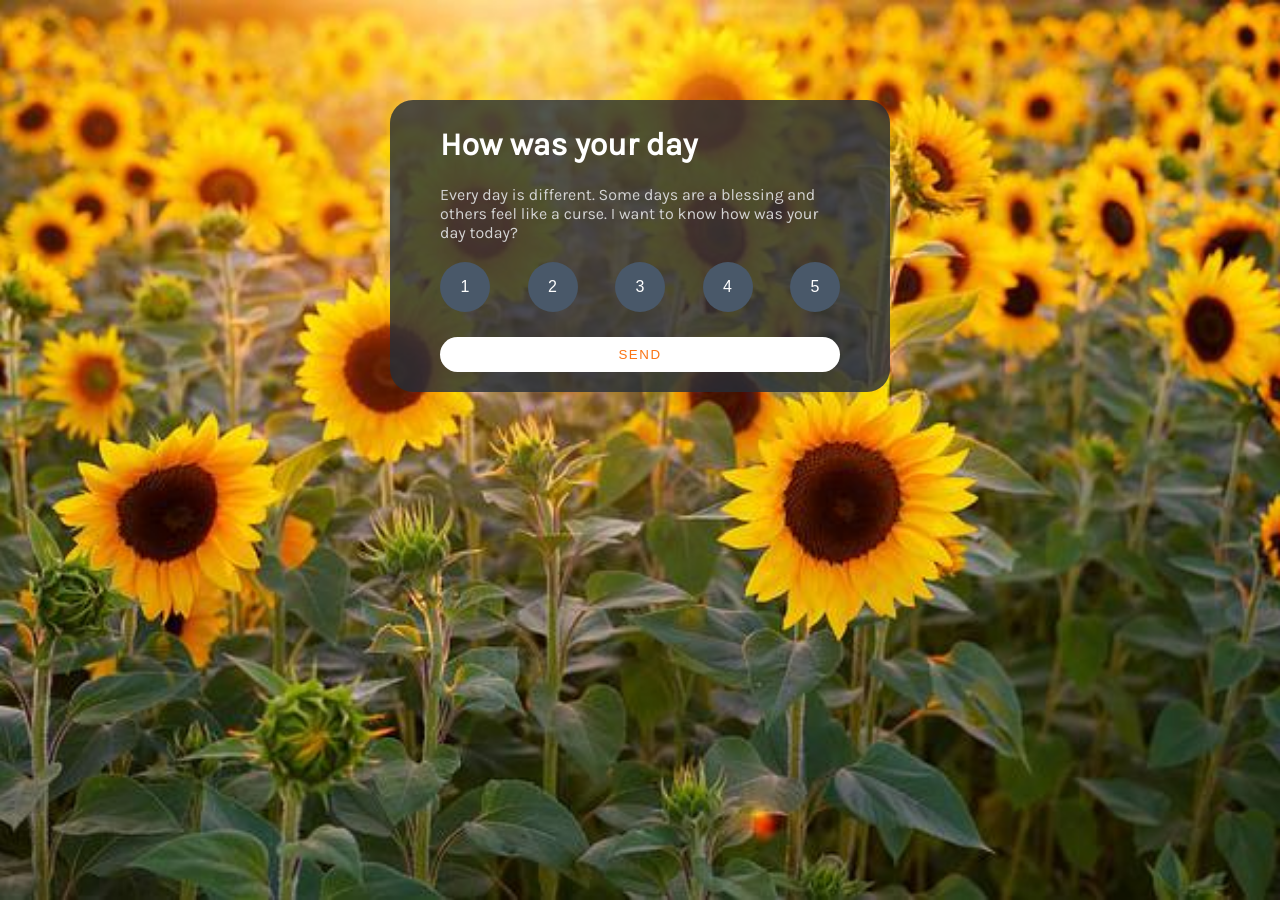
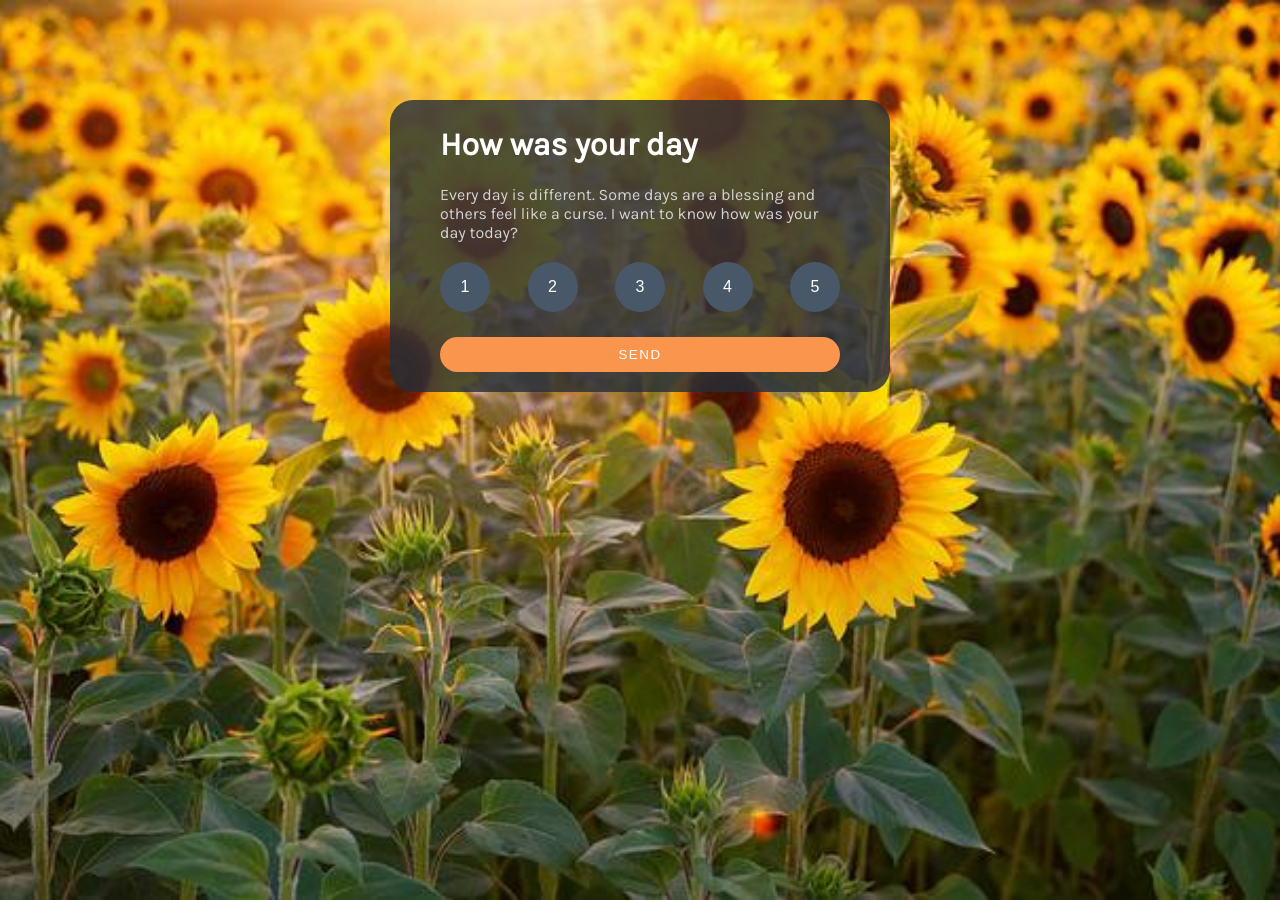
Before and after one commit to jcsmileyjr/howsyourday, a React (Create React App) app: page / in a window 1280 px wide. In both pictures the pointer is over the button "SEND". Built offline with nearby package versions, Linux system fonts and the light colour scheme.

Commit message:
Based on feedback, apply variation of orange to main button hover

```diff
--- a/src/App.css
+++ b/src/App.css
@@ -1,5 +1,6 @@
 :root {
   --Primary-Orange: hsl(25, 97%, 53%);
+  --Neutral-Orange: hsl(25, 94%, 64%);
   --Neutral-White: hsl(0, 0%, 100%);
   --Neutral-LightGrey: hsl(217, 12%, 63%);
   --Neutral-MediumGrey: hsl(216, 12%, 54%);
@@ -43,8 +44,7 @@ p {
 }
 
 .main__button--style:hover {
-  background-color: var(--Neutral-White);
-  color: var(--Primary-Orange);
+  background-color: var(--Neutral-Orange);
 }
 
 @media only screen and (max-width:500px){
```
